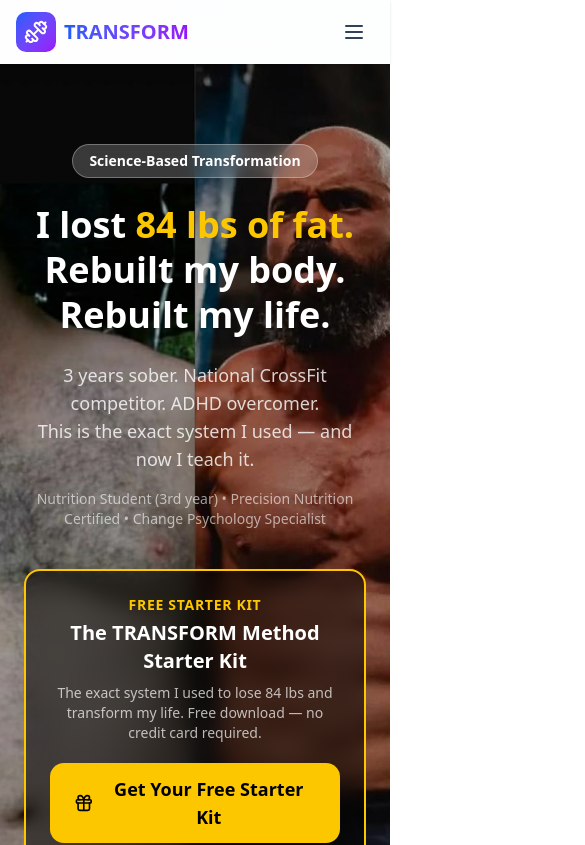
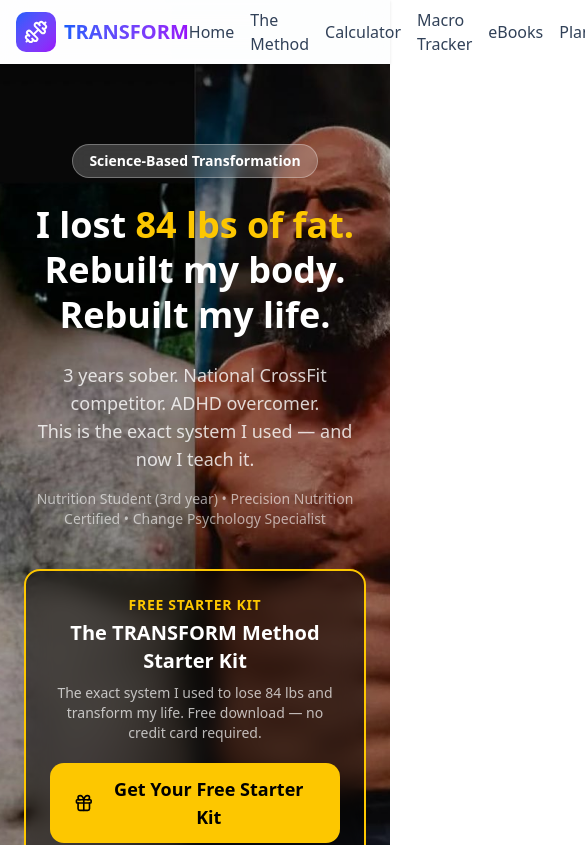
Before and after one commit to AdrianoDRJB/Transform-method, a React (Vite) app: page / in a window 390 px wide. Shown: the top 845 px of the page, 585 px wide, since content can reach past the window. Built offline with nearby package versions, Linux system fonts and the light colour scheme.

Commit message:
fix: remove all responsive hiding from nav - links always visible

```diff
--- a/src/App.jsx
+++ b/src/App.jsx
@@ -34,7 +34,7 @@
               </Link>
 
               {/* Desktop Navigation */}
-              <div className="hidden sm:flex items-center space-x-6">
+              <div className="flex items-center space-x-4">
                 <Link to="/" className="text-slate-700 dark:text-slate-300 hover:text-blue-600 dark:hover:text-blue-400 transition-colors font-medium">
                   Home
                 </Link>
@@ -58,7 +58,7 @@
               {/* Mobile menu button */}
               <button
                 onClick={() => setMobileMenuOpen(!mobileMenuOpen)}
-                className="sm:hidden p-2 rounded-md text-slate-700 dark:text-slate-300 hover:bg-slate-100 dark:hover:bg-slate-800"
+                className="hidden p-2 rounded-md text-slate-700 dark:text-slate-300 hover:bg-slate-100 dark:hover:bg-slate-800"
               >
                 {mobileMenuOpen ? <X className="h-6 w-6" /> : <Menu className="h-6 w-6" />}
               </button>
@@ -67,7 +67,7 @@
 
           {/* Mobile Navigation */}
           {mobileMenuOpen && (
-            <div className="sm:hidden bg-white dark:bg-slate-900 border-t border-slate-200 dark:border-slate-800">
+            <div className="hidden bg-white dark:bg-slate-900 border-t border-slate-200 dark:border-slate-800">
               <div className="px-4 py-3 space-y-3">
                 <Link
                   to="/"
```
